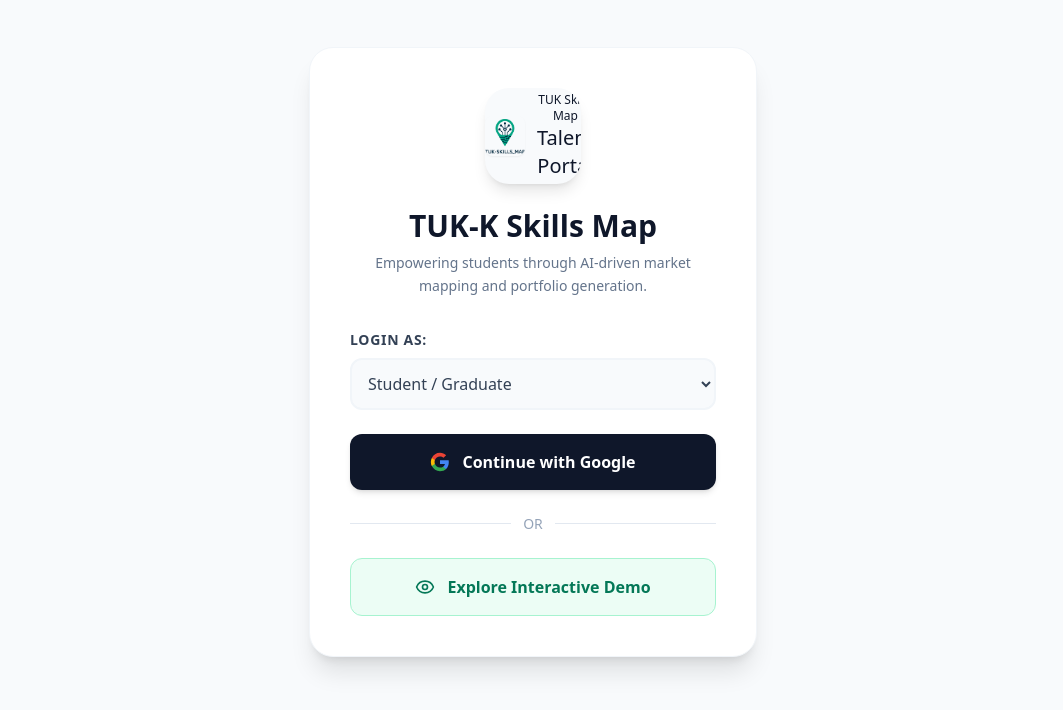
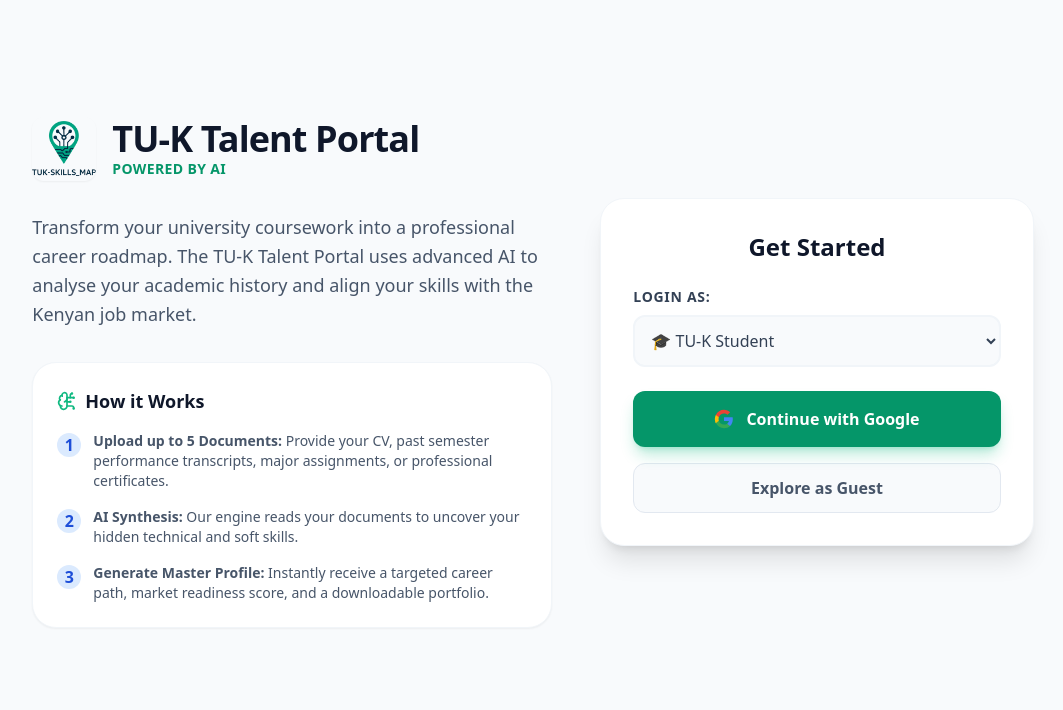
Before and after one commit to Kenjin32icon/TUK-Mapping-system-frontend-vercel-deployment, a React (Vite) app in the folder frontend/: page / in a window 1280 px wide. Shown: the top 710 px of the page, without its empty margins (107-1170 px from the left). Built offline with nearby package versions, Linux system fonts and the light colour scheme; no server answers.

Commit message:
feat: enhance LandingView with improved layout and AI-driven value proposition; add confetti effect on profile generation

```diff
--- a/frontend/src/App.jsx
+++ b/frontend/src/App.jsx
@@ -2,6 +2,8 @@
 import React, { useState, useEffect } from 'react';
 import axios from 'axios';
 import html2pdf from 'html2pdf.js';
+import Confetti from 'react-confetti';
+import { useWindowSize } from 'react-use';
 import { onAuthStateChanged, signOut, signInWithPopup } from 'firebase/auth'; // ✅ Added signInWithPopup
 import { auth, googleProvider } from './firebase';
 import { Toaster, toast } from 'react-hot-toast';
@@ -61,6 +63,8 @@ function App() {
   const [portfolioData, setPortfolioData] = useState(null);
   const [loading, setLoading] = useState(false);
   const [isSynthesizing, setIsSynthesizing] = useState(false);
+  const [showFireworks, setShowFireworks] = useState(false);
+  const { width, height } = useWindowSize();
 
   // ✅ FIX: Added the missing auth syncing state
   const [isAuthSyncing, setIsAuthSyncing] = useState(true);
@@ -170,7 +174,12 @@ function App() {
         headers: { Authorization: `Bearer ${token}` }
       });
       setMasterProfile(response.data);
-      toast.success("Master Profile generated!");
+
+      // TRIGGER FIREWORKS
+      setShowFireworks(true);
+      setTimeout(() => setShowFireworks(false), 6000);
+
+      toast.success('Master Profile generated successfully!');
       setView('dashboard');
     } catch (error) {
       toast.error("Could not generate Master Profile. Make sure you have uploaded at least 2 documents.");
@@ -231,6 +240,7 @@ function App() {
 
   return (
     <div className="min-h-screen bg-slate-50 font-sans text-slate-900">
+      {showFireworks && <Confetti width={width} height={height} recycle={false} numberOfPieces={500} />}
       <Toaster position="top-right" />
       <Navbar
         user={user}
--- a/frontend/src/components/shared/LandingView.jsx
+++ b/frontend/src/components/shared/LandingView.jsx
@@ -1,24 +1,52 @@
 // components/LandingView.jsx
 import React, { useState } from 'react';
-import { Eye } from 'lucide-react';
+import { BrainCircuit, FileText, Target, CheckCircle } from 'lucide-react';
 
 export default function LandingView({ onLogin, onGuestLogin }) {
   const [loginRole, setLoginRole] = useState('student');
 
   return (
-    <div className="flex flex-col items-center justify-center min-h-[80vh] animate-in fade-in duration-700">
-      <div className="bg-white p-10 rounded-3xl shadow-xl border border-slate-100 w-full max-w-md text-center">
-        <div className="w-24 h-24 mx-auto mb-6 rounded-3xl overflow-hidden shadow-lg bg-slate-50 flex items-center justify-center">
-          <a href="/" className="flex items-center gap-3">
-  <img src="/tuk-skills-map-logo.png" alt="TUK Skills Map Logo" className="w-10 h-10 object-contain rounded-lg shadow-sm" />
-  <div className="hidden sm:block">
-    <p className="text-xs ...">TUK Skills Map</p>
-    <h1 className="text-xl ...">Talent Portal</h1>
-  </div>
-</a>
+    <div className="flex flex-col md:flex-row items-center justify-center min-h-[85vh] max-w-6xl mx-auto px-6 gap-12 animate-in fade-in duration-700">
+
+      {/* Left Column: Explanatory Detail & Value Proposition */}
+      <div className="md:w-1/2 space-y-8">
+        <div className="flex items-center gap-4">
+          <img src="/tuk-skills-map-logo.png" alt="TUK Logo" className="w-16 h-16 object-contain rounded-xl shadow-sm" />
+          <div>
+            <h1 className="text-4xl font-extrabold text-slate-900 tracking-tight">TU-K Talent Portal</h1>
+            <p className="text-emerald-600 font-bold tracking-wide uppercase text-sm">Powered by AI</p>
+          </div>
         </div>
-        <h1 className="text-3xl font-extrabold text-slate-900 mb-2">TUK-K Skills Map</h1>
-        <p className="text-slate-500 mb-8 text-sm leading-relaxed">Empowering students through AI-driven market mapping and portfolio generation.</p>
+
+        <p className="text-lg text-slate-600 leading-relaxed">
+          Transform your university coursework into a professional career roadmap. The TU-K Talent Portal uses advanced AI to analyse your academic history and align your skills with the Kenyan job market.
+        </p>
+
+        <div className="bg-white p-6 rounded-3xl shadow-sm border border-slate-100 space-y-4">
+          <h3 className="font-bold text-slate-900 text-lg flex items-center gap-2">
+            <BrainCircuit className="w-5 h-5 text-emerald-500" /> How it Works
+          </h3>
+
+          <div className="flex items-start gap-3">
+            <div className="bg-blue-100 text-blue-700 font-bold w-6 h-6 rounded-full flex items-center justify-center flex-shrink-0 mt-0.5">1</div>
+            <p className="text-sm text-slate-600"><strong>Upload up to 5 Documents:</strong> Provide your CV, past semester performance transcripts, major assignments, or professional certificates.</p>
+          </div>
+
+          <div className="flex items-start gap-3">
+            <div className="bg-blue-100 text-blue-700 font-bold w-6 h-6 rounded-full flex items-center justify-center flex-shrink-0 mt-0.5">2</div>
+            <p className="text-sm text-slate-600"><strong>AI Synthesis:</strong> Our engine reads your documents to uncover your hidden technical and soft skills.</p>
+          </div>
+
+          <div className="flex items-start gap-3">
+            <div className="bg-blue-100 text-blue-700 font-bold w-6 h-6 rounded-full flex items-center justify-center flex-shrink-0 mt-0.5">3</div>
+            <p className="text-sm text-slate-600"><strong>Generate Master Profile:</strong> Instantly receive a targeted career path, market readiness score, and a downloadable portfolio.</p>
+          </div>
+        </div>
+      </div>
+
+      {/* Right Column: Login Box (Kept mostly the same from your code) */}
+      <div className="md:w-5/12 w-full bg-white p-8 rounded-3xl shadow-xl border border-slate-100">
+        <h2 className="text-2xl font-bold text-slate-900 mb-6 text-center">Get Started</h2>
 
         <div className="text-left mb-6">
           <label className="block text-sm font-bold text-slate-700 mb-2 uppercase tracking-wider">Login as:</label>
@@ -27,41 +55,30 @@ export default function LandingView({ onLogin, onGuestLogin }) {
             value={loginRole}
             onChange={(e) => setLoginRole(e.target.value)}
           >
-            <option value="student">Student / Graduate</option>
-            <option value="admin">TU-K Administrator</option>
+            <option value="student">🎓 TU-K Student</option>
+            <option value="admin">🛡️ Administrator</option>
           </select>
         </div>
 
         <button
-          onClick={() => onLogin(loginRole)}
-          className="w-full flex items-center justify-center gap-3 bg-slate-900 text-white py-4 rounded-xl font-bold hover:bg-slate-800 transition-all shadow-md hover:shadow-lg mb-6"
+          onClick={onLogin}
+          className="w-full py-4 bg-emerald-600 hover:bg-emerald-700 text-white font-bold rounded-xl transition-all transform hover:scale-[1.02] shadow-lg shadow-emerald-500/30 flex justify-center items-center gap-3 mb-4"
         >
-          <svg className="w-5 h-5" viewBox="0 0 24 24" fill="currentColor">
+          <svg className="w-5 h-5" viewBox="0 0 24 24">
             <path d="M22.56 12.25c0-.78-.07-1.53-.2-2.25H12v4.26h5.92c-.26 1.37-1.04 2.53-2.21 3.31v2.77h3.57c2.08-1.92 3.28-4.74 3.28-8.09z" fill="#4285F4"/>
             <path d="M12 23c2.97 0 5.46-.98 7.28-2.66l-3.57-2.77c-.98.66-2.23 1.06-3.71 1.06-2.86 0-5.29-1.93-6.16-4.53H2.18v2.84C3.99 20.53 7.7 23 12 23z" fill="#34A853"/>
-            <path d="M5.84 14.09c-.22-.66-.35-1.36-.35-2.09s.13-1.43.35-2.09V7.07H2.18C1.43 8.55 1 10.22 1 12s.43 3.45 1.18 4.93l2.85-2.22.81-.62z" fill="#FBBC05"/>
+            <path d="M5.84 14.09c-.22-.66-.35-1.36-.35-2.09s.13-1.43.35-2.09V7.07H2.18C1.43 8.55 1 10.22 1 12s.43 3.45 1 5.16z" fill="#FBBC05"/>
             <path d="M12 5.38c1.62 0 3.06.56 4.21 1.64l3.15-3.15C17.45 2.09 14.97 1 12 1 7.7 1 3.99 3.47 2.18 7.07l3.66 2.84c.87-2.6 3.3-4.53 6.16-4.53z" fill="#EA4335"/>
           </svg>
           Continue with Google
         </button>
 
-        <div className="relative mb-6">
-          <div className="absolute inset-0 flex items-center">
-            <div className="w-full border-t border-slate-200"></div>
-          </div>
-          <div className="relative flex justify-center text-sm">
-            <span className="px-3 bg-white text-slate-400 font-medium">OR</span>
-          </div>
-        </div>
-
-        {/* NEW DEMO BUTTON */}
         <button
           onClick={onGuestLogin}
-          className="w-full flex items-center justify-center gap-3 bg-emerald-50 text-emerald-700 border border-emerald-200 py-4 rounded-xl font-bold hover:bg-emerald-100 transition-all"
+          className="w-full py-3 bg-slate-50 hover:bg-slate-100 text-slate-600 font-bold rounded-xl transition-colors border border-slate-200"
         >
-          <Eye className="w-5 h-5" /> Explore Interactive Demo
+          Explore as Guest
         </button>
-
       </div>
     </div>
   );
```
